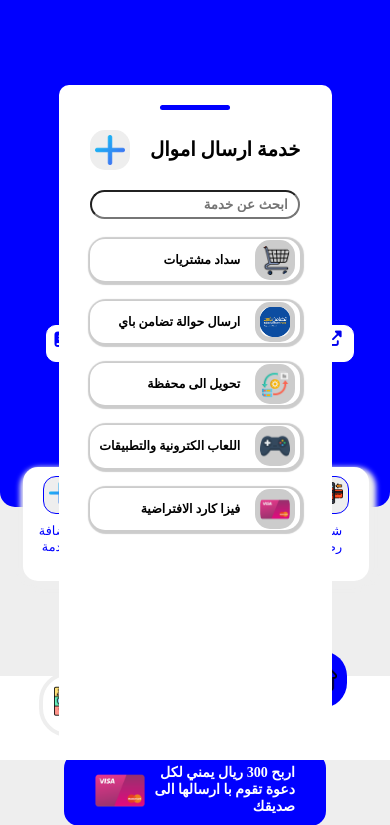
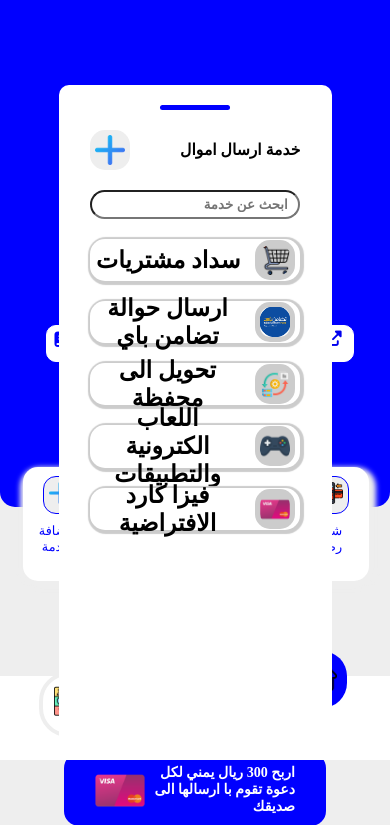
Before and after one commit to Mohammedhumidking/walitMohammedHumid, a PHP site: page /main.html in a window 390 px wide, after a click on "أرسال اموال". Shown: the part 84-909 px from the top of the page. Run offline with PHP 8.4, Linux system fonts and the light colour scheme; some libraries are stand-ins or nearby versions; grey boxes are pictures that could not be loaded.

Commit message:
midai.css

```diff
--- a/midai.css
+++ b/midai.css
@@ -139,7 +139,7 @@
     }
 
  .modal h3{
-        font-size: 1em;
+        font-size: 0.8em;
     }
 
    .massage{
@@ -147,14 +147,13 @@
     }
 
     .serv-masseg {
-        font-size: 0.8em;
         padding: 5px;
         height: 5vh;
     }
 
     .serv-masseg p{
         margin-right: 15px;
-        font-size: 0.8em;
+        font-size: 1.2em;
     }
     /* index.html */
    .form-All{
```
